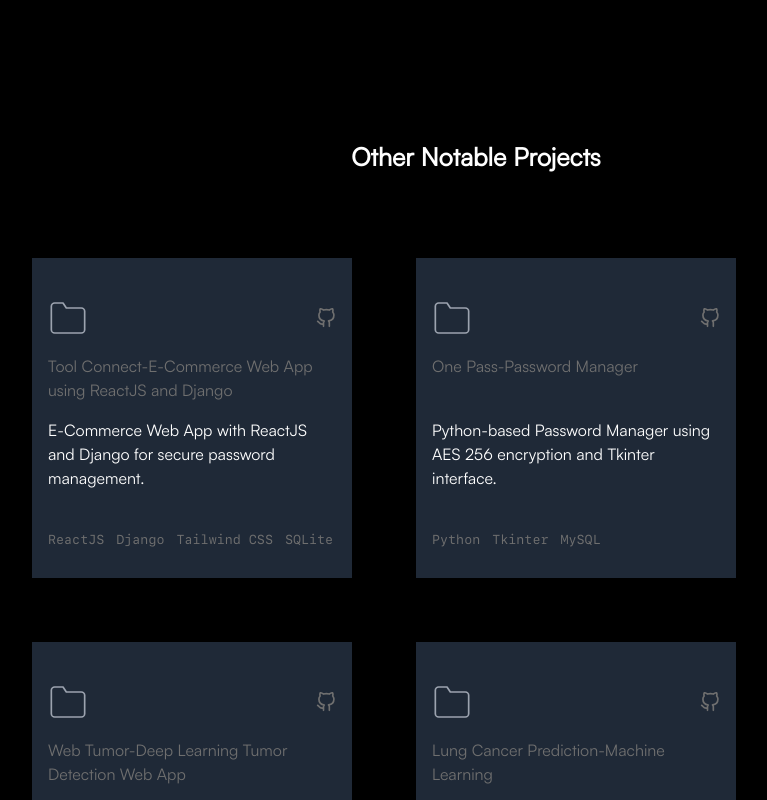
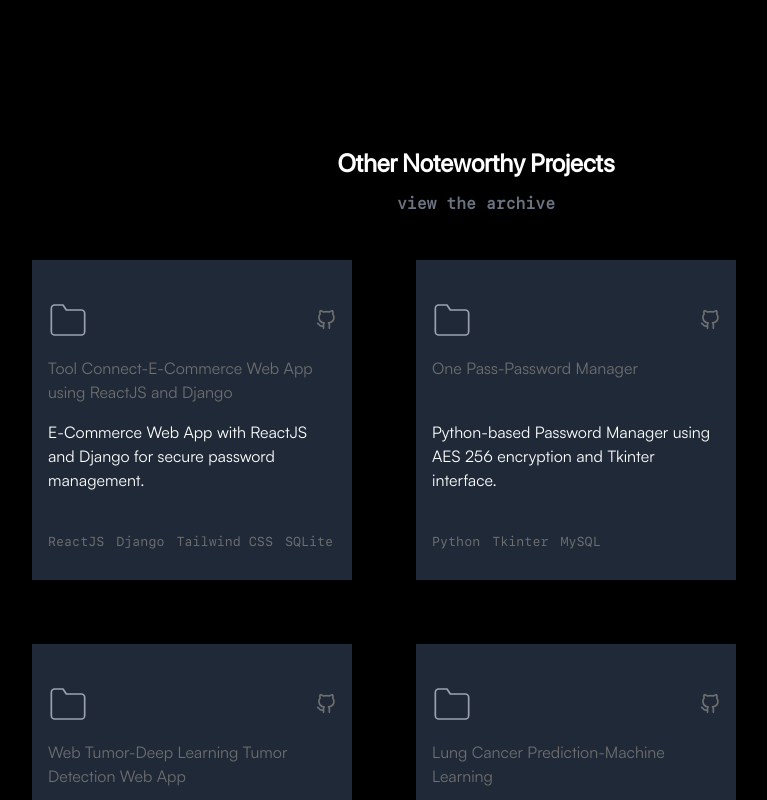
Before and after one commit to Rohithk2003/portfolio, a Next.js app: page / in a window 1280 px wide. Shown: the part 4080-4880 px from the top of the page, without its empty margins (216-983 px from the left). Built offline with nearby package versions, Linux system fonts and the light colour scheme; what tailwindcss-animated would draw is missing.

Commit message:
added card animation

```diff
--- a/components/otherProjects.js
+++ b/components/otherProjects.js
@@ -232,6 +232,14 @@ export default function Project() {
 		threshold: 0.1,
 		triggerOnce: true,
 	});
+	const onAnimationEndHandler = (elementRef) => {
+		if (
+			elementRef.current &&
+			elementRef.current.classList.contains("slide-up-down-2")
+		) {
+			elementRef.current.classList.remove("slide-up-down-2");
+		}
+	};
 	const projectRefs = useProjectRefs(projectsReducedDescriptions);
 	useEffect(() => {
 		const options = {
@@ -245,9 +253,18 @@ export default function Project() {
 					entry.target.classList.remove("opacity-0");
 					entry.target.classList.add(
 						"slide-up-down-2",
+						"hover:-translate-y-10",
+						"transition-all",
+						"duration-500",
+						"ease-in-out",
+						"hover:text-white!",
+						"card-animation",
 						"animate-1",
 						"opacity-1"
 					);
+					entry.target.onAnimationEnd = () => {
+						entry.target.classList.remove("slide-up-down-2");
+					};
 				}
 			});
 		}, options);
@@ -273,8 +290,19 @@ export default function Project() {
 		>
 			<div className="w-full min-h-20">
 				<div className="flex flex-row gap-5  justify-center items-center ">
-					<div className={`font-mono   text-[25px]  font-bold `}>
-						Other Notable Projects
+					<div
+						className={`font-sf_display leading-loose text-[25px]  font-bold `}
+					>
+						Other Noteworthy Projects
+					</div>
+				</div>
+				<div className="w-full text-center font-sans text-gray-500 ">
+					<div className="flex flex-row gap-5  justify-center items-center ">
+						<div
+							className={`font-sf leading-loose text-md  font-bold underline-animation `}
+						>
+							view the archive
+						</div>
 					</div>
 				</div>
 			</div>
@@ -286,7 +314,10 @@ export default function Project() {
 						<li
 							id={project.id}
 							ref={projectRefs[project.id]}
-							className={`flex flex-col bg-gray-800  pt-10 gap-4 p-4 py-7 w-80 h-80 opacity-0 text-center  `}
+							onAnimationEnd={() => {
+								onAnimationEndHandler(projectRefs[project.id]);
+							}}
+							className={`flex flex-col relative  bg-gray-800  pt-10 gap-4 p-4 py-7 w-80 h-80 opacity-0 text-center  `}
 							key={project.id}
 						>
 							<div className="flex flex-row justify-between w-full">
--- a/pages/_app.tsx
+++ b/pages/_app.tsx
@@ -5,9 +5,19 @@ import localFont from "next/font/local";
 const sf = localFont({ src: "./sf.otf", variable: "--font-sf" });
 const ca = localFont({ src: "./ca.otf", variable: "--font-ca" });
 const calibre = localFont({ src: "./calibre.otf", variable: "--font-calibre" });
+const sf_pro = localFont({
+	src: "./sf_pro.otf",
+	variable: "--font-sf-pro",
+});
+const sf_display = localFont({
+	src: "./sans_display.otf",
+	variable: "--font-sf-display",
+});
 export default function App({ Component, pageProps }: AppProps) {
 	return (
-		<main className={`${sf.variable} ${ca.variable} ${calibre.variable}`}>
+		<main
+			className={`${sf.variable} ${ca.variable} ${calibre.variable} ${sf_pro.variable} ${sf_display.variable}`}
+		>
 			<Component {...pageProps} />
 		</main>
 	);
--- a/styles/globals.css
+++ b/styles/globals.css
@@ -582,3 +582,24 @@ body {
 .image-overlay:hover + .border-profile {
 	transform: translateX(20px) translateY(5px);
 }
+
+.underline-animation {
+	position: relative;
+	transition: all 0.5s ease-in-out;
+}
+.underline-animation::after {
+	content: "";
+	width: 0px;
+	background-color: gray;
+	transition: all 0.25s ease-in-out;
+	height: 2px;
+	position: absolute;
+	top: 27px;
+	left: 0;
+}
+.underline-animation:hover::after {
+	width: 100%;
+}
+.card-animation:hover > * {
+	color: white;
+}
--- a/tailwind.config.js
+++ b/tailwind.config.js
@@ -19,6 +19,8 @@ module.exports = {
 				sans: ["var(--font-sf)"],
 				mono: ["var(--font-ca)"],
 				calibre: ["var(--font-calibre)"],
+				sf_pro: ["var(--font-sf-pro)"],
+				sf_display: ["var(--font-sf-display)"],
 			},
 			animation: {
 				"text-reveal": "text-reveal 1.5s cubic-bezier(0.77, 0, 0.175, 1) 0.5s",
```
Also changed, not shown: pages/sans_display.otf (added), 1 other file (tests, documents, lock files or other folders).
